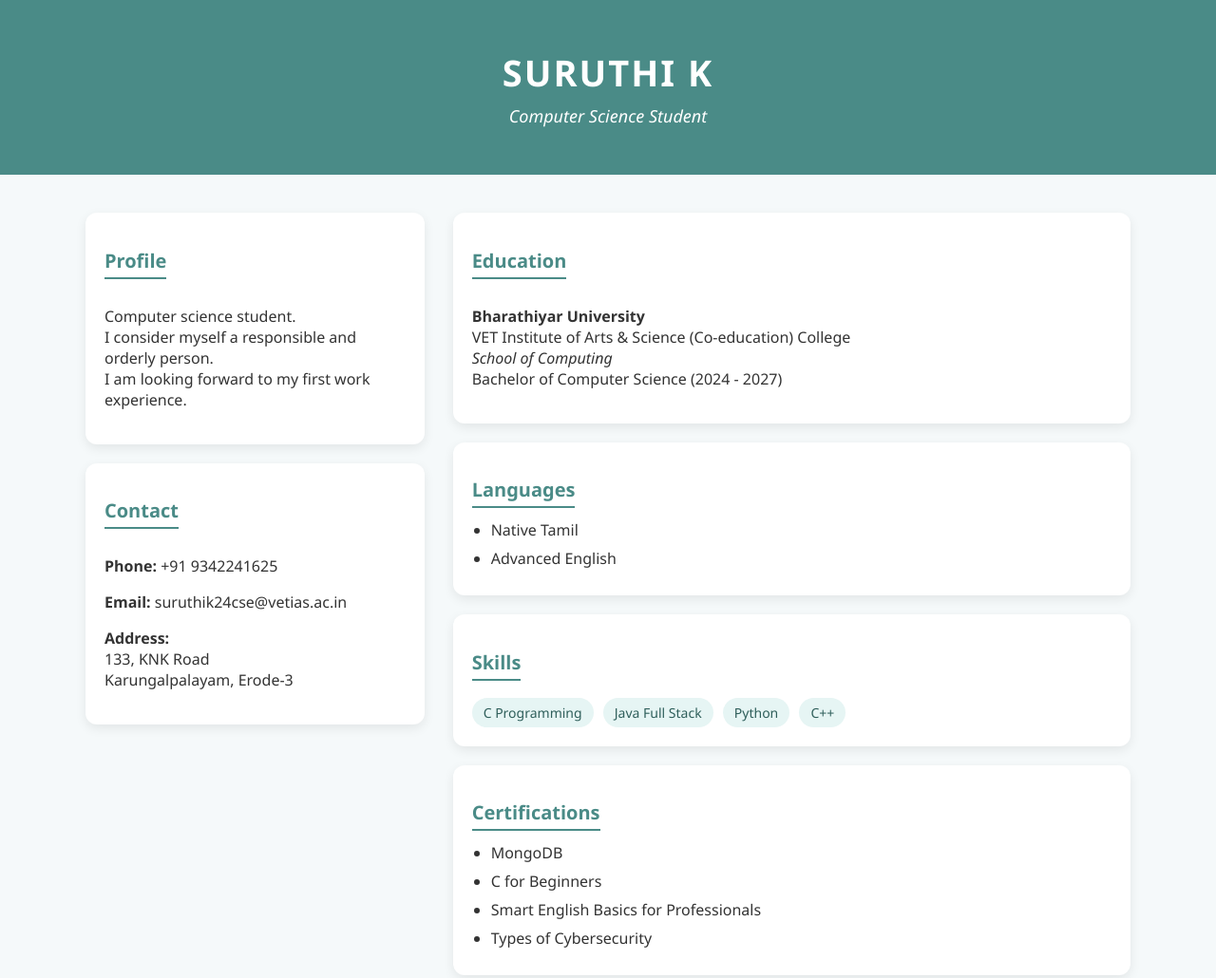
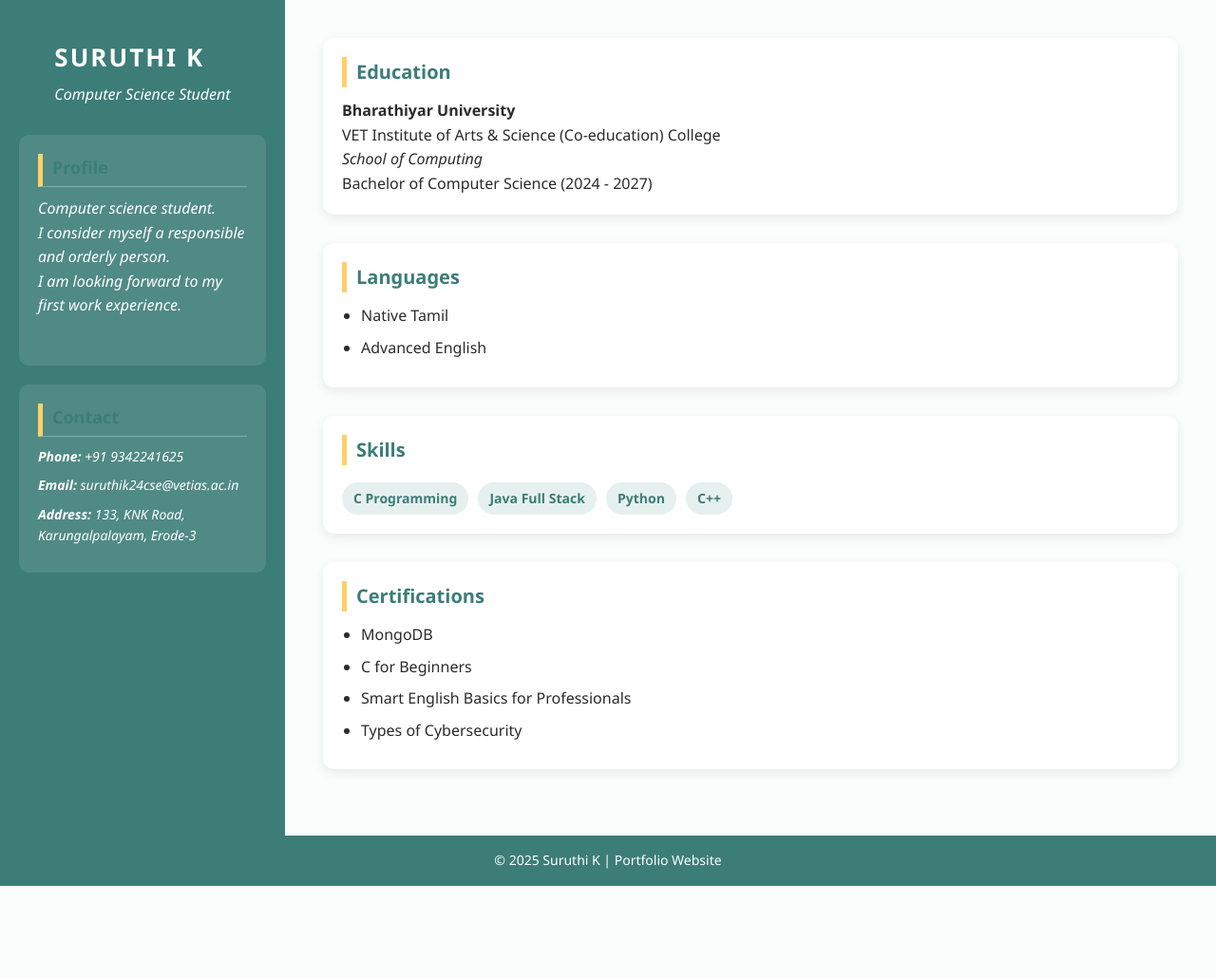
Before and after one commit to suruthik03/Naan-mudhalvan, a plain HTML site: page index.html in a window 1280 px wide. Shown: the top 1030 px of the page at 95% size. After the commit the page ends 933 px from the top, so only its background shows below. Drawn offline with Linux system fonts and the light colour scheme.

Commit message:
index.html

```diff
--- a/index.html
+++ b/index.html
@@ -5,61 +5,102 @@
   <meta name="viewport" content="width=device-width, initial-scale=1.0">
   <title>Suruthi K - Portfolio</title>
   <style>
-    body {
-      font-family: "Segoe UI", Tahoma, Geneva, Verdana, sans-serif;
+    :root {
+      --primary: #3c7d77;
+      --secondary: #e6f0ef;
+      --light: #f9fdfc;
+      --dark: #2b2b2b;
+      --accent: #ffd166;
+    }
+
+    * {
+      box-sizing: border-box;
       margin: 0;
       padding: 0;
-      background: #f5f9fa;
-      color: #333;
     }
 
-    header {
-      background: #4a8b87;
-      color: white;
-      text-align: center;
-      padding: 50px 20px;
+    body {
+      font-family: "Segoe UI", Tahoma, sans-serif;
+      background: var(--light);
+      color: var(--dark);
+      line-height: 1.6;
     }
 
-    header h1 {
-      margin: 0;
-      font-size: 38px;
+    .container {
+      display: grid;
+      grid-template-columns: 300px 1fr;
+      min-height: 100vh;
+    }
+
+    /* Sidebar */
+    aside {
+      background: var(--primary);
+      color: white;
+      padding: 40px 20px;
+      display: flex;
+      flex-direction: column;
+      align-items: center;
+    }
+
+    aside h1 {
+      font-size: 26px;
+      margin-bottom: 5px;
       letter-spacing: 2px;
     }
 
-    header p {
-      margin: 8px 0 0;
-      font-size: 18px;
+    aside p {
       font-style: italic;
+      margin-bottom: 30px;
     }
 
-    .container {
-      max-width: 1100px;
-      margin: 40px auto;
-      padding: 0 20px;
-      display: grid;
-      grid-template-columns: 1fr 2fr;
-      gap: 30px;
+    .profile, .contact {
+      width: 100%;
+      background: rgba(255,255,255,0.1);
+      padding: 20px;
+      margin-bottom: 20px;
+      border-radius: 10px;
     }
 
-    .card {
+    .profile h2, .contact h2 {
+      font-size: 18px;
+      margin-bottom: 10px;
+      border-bottom: 1px solid rgba(255,255,255,0.3);
+      padding-bottom: 5px;
+    }
+
+    .contact p {
+      margin: 8px 0;
+      font-size: 14px;
+    }
+
+    /* Main content */
+    main {
+      padding: 40px;
+      background: var(--light);
+    }
+
+    section {
+      margin-bottom: 30px;
       background: white;
       padding: 20px;
       border-radius: 12px;
       box-shadow: 0 4px 12px rgba(0,0,0,0.08);
-      margin-bottom: 20px;
+      transition: transform 0.2s;
+    }
+
+    section:hover {
+      transform: translateY(-3px);
     }
 
     h2 {
+      color: var(--primary);
       font-size: 20px;
       margin-bottom: 12px;
-      color: #4a8b87;
-      border-bottom: 2px solid #4a8b87;
-      display: inline-block;
-      padding-bottom: 4px;
+      border-left: 5px solid var(--accent);
+      padding-left: 10px;
     }
 
     ul {
-      margin: 0;
       padding-left: 20px;
     }
 
@@ -69,82 +110,83 @@
 
     .skills span {
       display: inline-block;
-      background: #e6f5f4;
-      color: #2f5f5b;
+      background: var(--secondary);
+      color: var(--primary);
       padding: 6px 12px;
       margin: 6px 6px 0 0;
       border-radius: 20px;
       font-size: 14px;
+      font-weight: 600;
     }
 
     footer {
       text-align: center;
-      padding: 20px;
-      background: #4a8b87;
+      padding: 15px;
+      background: var(--primary);
       color: white;
-      margin-top: 40px;
-    }
-
-    footer p {
-      margin: 0;
       font-size: 14px;
     }
 
     /* Responsive */
-    @media (max-width: 768px) {
+    @media(max-width: 768px) {
       .container {
         grid-template-columns: 1fr;
+      }
+      aside {
+        flex-direction: row;
+        justify-content: space-between;
+        align-items: center;
+        padding: 20px;
+      }
+      .profile, .contact {
+        display: none;
       }
     }
   </style>
 </head>
 <body>
-  <header>
-    <h1>SURUTHI K</h1>
-    <p>Computer Science Student</p>
-  </header>
-
   <div class="container">
-    <!-- Left Column -->
-    <div>
-      <div class="card">
-        <h2>Profile</h2>
-        <p>
-          Computer science student.<br>
-          I consider myself a responsible and orderly person.<br>
-          I am looking forward to my first work experience.
-        </p>
+    <!-- Sidebar -->
+    <aside>
+      <div>
+        <h1>SURUTHI K</h1>
+        <p>Computer Science Student</p>
       </div>
 
-      <div class="card">
+      <div class="profile">
+        <h2>Profile</h2>
+        <p>Computer science student.<br>
+        I consider myself a responsible and orderly person.<br>
+        I am looking forward to my first work experience.</p>
+      </div>
+
+      <div class="contact">
         <h2>Contact</h2>
         <p><strong>Phone:</strong> +91 9342241625</p>
         <p><strong>Email:</strong> suruthik24cse@vetias.ac.in</p>
-        <p><strong>Address:</strong><br>
-        133, KNK Road<br>
-        Karungalpalayam, Erode-3</p>
+        <p><strong>Address:</strong> 133, KNK Road, Karungalpalayam, Erode-3</p>
       </div>
-    </div>
+    </aside>
 
-    <!-- Right Column -->
-    <div>
-      <div class="card">
+    <!-- Main content -->
+    <main>
+      <section>
         <h2>Education</h2>
         <p><strong>Bharathiyar University</strong><br>
         VET Institute of Arts & Science (Co-education) College<br>
         <em>School of Computing</em><br>
         Bachelor of Computer Science (2024 - 2027)</p>
-      </div>
+      </section>
 
-      <div class="card">
+      <section>
         <h2>Languages</h2>
         <ul>
           <li>Native Tamil</li>
           <li>Advanced English</li>
         </ul>
-      </div>
+      </section>
 
-      <div class="card">
+      <section>
         <h2>Skills</h2>
         <div class="skills">
           <span>C Programming</span>
@@ -152,9 +194,9 @@
           <span>Python</span>
           <span>C++</span>
         </div>
-      </div>
+      </section>
 
-      <div class="card">
+      <section>
         <h2>Certifications</h2>
         <ul>
           <li>MongoDB</li>
@@ -162,8 +204,8 @@
           <li>Smart English Basics for Professionals</li>
           <li>Types of Cybersecurity</li>
         </ul>
-      </div>
-    </div>
+      </section>
+    </main>
   </div>
 
   <footer>
```
